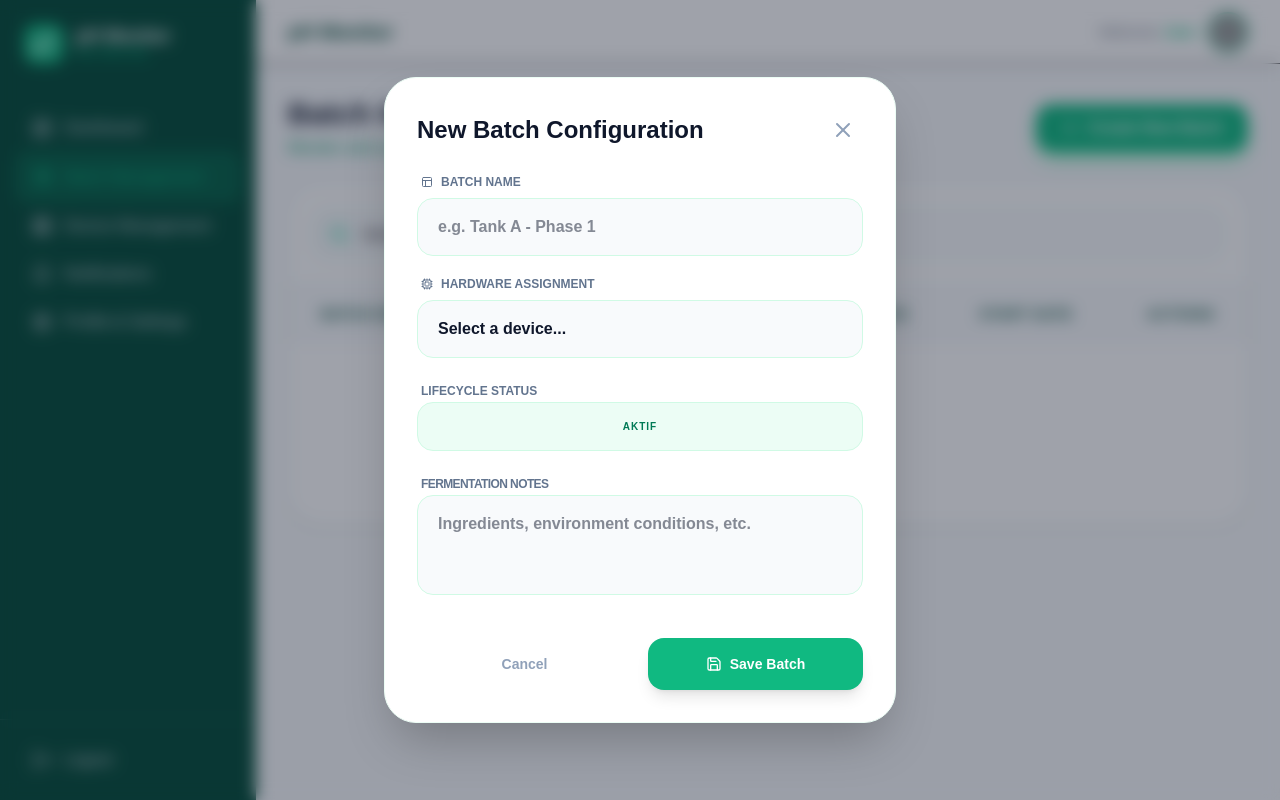
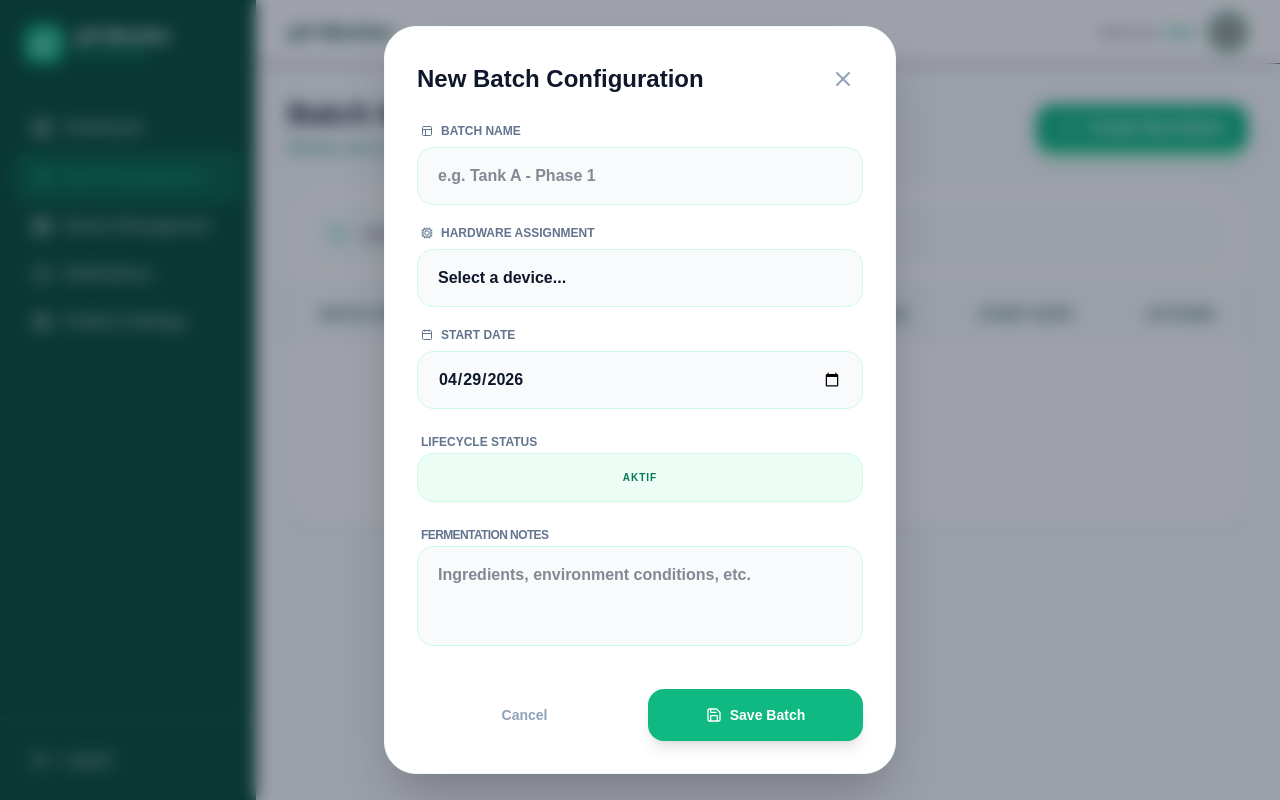
Before and after one commit to abdlaz12/phCounter, a Next.js app in the folder phcounter-app/: page /batches in a window 1280 px wide. Both pictures are taken after typing "Sample" into the empty fields and a click on the button "Create New Batch". Built offline with nearby package versions, Linux system fonts and the light colour scheme; grey boxes are pictures that could not be loaded.

Commit message:
start date

```diff
--- a/phcounter-app/src/pages/batches.js
+++ b/phcounter-app/src/pages/batches.js
@@ -1,12 +1,11 @@
 import React, { useState, useEffect } from 'react';
 import {
   Search, Plus, Eye, Trash2, Check,
-  Loader2, X, Save, Layout, Info, Cpu
+  Loader2, X, Save, Layout, Info, Cpu, Calendar
 } from 'lucide-react';
 import { motion, AnimatePresence } from 'framer-motion';
 import { toast } from 'sonner';
 
-// Disesuaikan dengan Enum di Model Batch: Aktif, Selesai, Anomali
 const getStatusStyle = (status) => {
   switch (status) {
     case 'Selesai': return 'bg-[#D1FAE5] text-[#059669] border-[#A7F3D0]';
@@ -25,11 +24,12 @@ export default function BatchesPage() {
   const [isModalOpen, setIsModalOpen] = useState(false);
   const [isSaving, setIsSaving] = useState(false);
 
-  // Field disesuaikan dengan Model: nameBatch & notes
+  // Ditambahkan field startDate dengan default hari ini (YYYY-MM-DD)
   const [formData, setFormData] = useState({
     nameBatch: '',
     notes: '',
-    deviceId: ''
+    deviceId: '',
+    startDate: new Date().toISOString().split('T')[0]
   });
 
   const fetchData = async () => {
@@ -87,8 +87,9 @@ export default function BatchesPage() {
         },
         body: JSON.stringify({
           ...formData,
-          status: 'Aktif', // Sesuai default enum model
-          startDate: new Date() // Sesuai required field di model
+          status: 'Aktif',
+          // Mengirimkan startDate yang dipilih dari form
+          startDate: new Date(formData.startDate)
         }),
       });
 
@@ -96,7 +97,12 @@ export default function BatchesPage() {
       if (result.success) {
         toast.success("New batch successfully created.");
         setIsModalOpen(false);
-        setFormData({ nameBatch: '', notes: '', deviceId: '' });
+        setFormData({
+            nameBatch: '',
+            notes: '',
+            deviceId: '',
+            startDate: new Date().toISOString().split('T')[0]
+        });
         fetchData();
       } else {
         toast.error(result.message);
@@ -110,7 +116,6 @@ export default function BatchesPage() {
 
   const handleUpdateStatus = async (id, newStatus) => {
     if (!confirm(`Are you sure you want to mark this batch as ${newStatus}?`)) return;
-
     try {
       const token = localStorage.getItem('token');
       const res = await fetch(`/api/batches/${id}`, {
@@ -124,7 +129,6 @@ export default function BatchesPage() {
           endDate: newStatus === 'Selesai' ? new Date() : null
         }),
       });
-
       const result = await res.json();
       if (result.success) {
         toast.success(`Batch status updated to ${newStatus}`);
@@ -143,7 +147,6 @@ export default function BatchesPage() {
         method: 'DELETE',
         headers: { 'Authorization': `Bearer ${token}` }
       });
-
       if (res.ok) {
         toast.success("Batch removed successfully.");
         setBatches(batches.filter(b => b._id !== id));
@@ -153,7 +156,6 @@ export default function BatchesPage() {
     }
   };
 
-  // Filter menggunakan field nameBatch
   const filteredBatches = batches.filter(batch =>
     batch.nameBatch?.toLowerCase().includes(searchTerm.toLowerCase()) ||
     batch.deviceId?.nameLabel?.toLowerCase().includes(searchTerm.toLowerCase())
@@ -301,6 +303,20 @@ export default function BatchesPage() {
                     </select>
                   </div>
 
+                  {/* INPUT BARU: Start Date (Sesuai Kebutuhan DOC-2) */}
+                  <div className="space-y-2">
+                    <label className="text-xs font-bold text-slate-500 uppercase ml-1 flex items-center gap-2">
+                        <Calendar className="w-3 h-3" /> Start Date
+                    </label>
+                    <input
+                      type="date"
+                      required
+                      value={formData.startDate}
+                      onChange={(e) => setFormData({...formData, startDate: e.target.value})}
+                      className="w-full px-5 py-4 bg-slate-50 border border-emerald-100 rounded-2xl focus:ring-2 focus:ring-emerald-500/20 outline-none font-bold text-slate-900"
+                    />
+                  </div>
+
                   <div className="space-y-2">
                     <label className="text-xs font-bold text-slate-500 uppercase ml-1">Lifecycle Status</label>
                     <div className="px-5 py-4 bg-emerald-50 text-emerald-700 rounded-2xl font-bold text-center border border-emerald-100 uppercase text-[10px] tracking-widest">Aktif</div>
```
